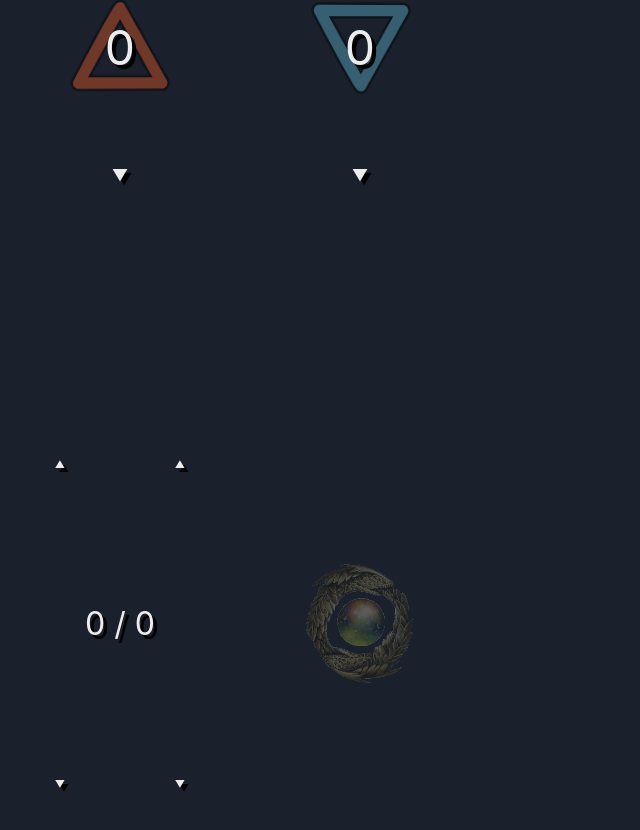
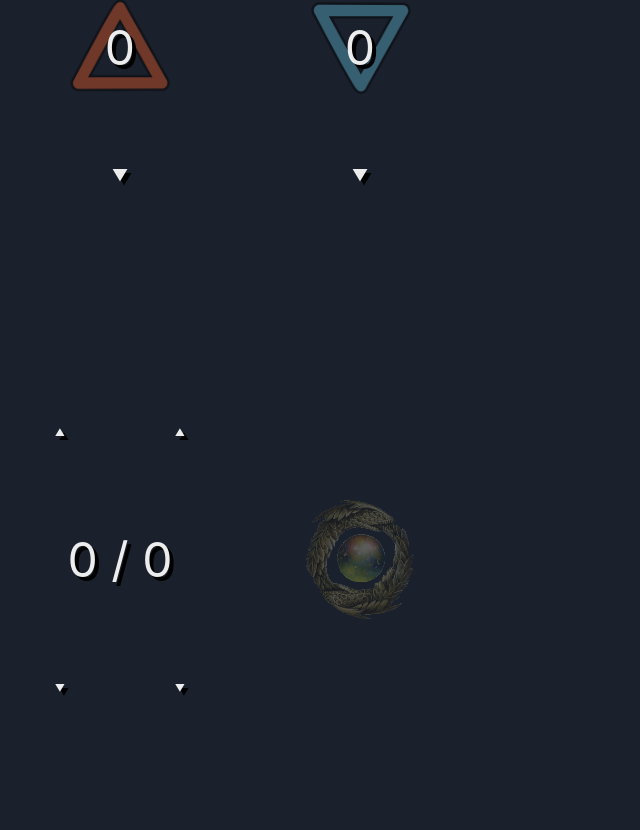
Before and after one commit to herbig/sorcery-counter, a React (Create React App) app: page / in a window 1280 px wide. Shown: the part 1232-2062 px from the top of the page, without its empty margins (0-640 px from the left). Built offline with nearby package versions, Linux system fonts and the light colour scheme.

Commit message:
logic fixes

```diff
--- a/src/components/Base.tsx
+++ b/src/components/Base.tsx
@@ -5,5 +5,5 @@ export const BaseButton = (props: ButtonProps) => (
 )
 
 export const BaseText = (props: TextProps) => (
-    <Text textShadow='4px 4px #000' pointerEvents='none' position='absolute' {...props} />
+    <Text fontSize='xxx-large' textShadow='4px 4px #000' pointerEvents='none' position='absolute' {...props} />
 )
--- a/src/components/Life.tsx
+++ b/src/components/Life.tsx
@@ -16,7 +16,7 @@ export const Life = (props: Props) => {
       <BaseButton bottom='50%' onClick={() => setAmount(amount === MAX_LIFE ? MAX_LIFE : amount + 1)}>▲</BaseButton>
       <BaseButton top='50%' onClick={() => setAmount(amount - 1 < 0 ? 0 : amount - 1)}>▼</BaseButton>
       <BaseText ms='0.8rem' mt='0.5rem' fontSize='large'>{props.title}</BaseText>
-      <BaseText fontSize='xxx-large' top={'50%'} left={'50%'} transform={'translate(-50%, -50%)'}>{amount}</BaseText>
+      <BaseText top={'50%'} left={'50%'} transform={'translate(-50%, -50%)'}>{amount}</BaseText>
     </Box>
   )
 }
--- a/src/components/Mana.tsx
+++ b/src/components/Mana.tsx
@@ -1,4 +1,4 @@
-import { Box, BoxProps } from "@chakra-ui/react";
+import { Box, BoxProps, Center } from "@chakra-ui/react";
 import { useState } from "react";
 import { BaseButton, BaseText } from "./Base";
 
@@ -6,12 +6,14 @@ export const Mana = (props: BoxProps) => {
     const [current, setCurrent] = useState<number>(0);
     const [max, setMax] = useState<number>(0);
     return (
-      <Box {...props} position={'relative'} h='50vw'>
-        <BaseButton fontSize='x-small' w='50%' bottom='50%' onClick={() => setCurrent(current + 1 > max ? max : current + 1)}>▲</BaseButton>
+      <Box {...props} position={'relative'} h='40vw'>
+        <BaseButton fontSize='x-small' w='50%' bottom='50%' onClick={() => setCurrent(current + 1)}>▲</BaseButton>
         <BaseButton fontSize='x-small' w='50%' top='50%' onClick={() => setCurrent(current - 1 < 0 ? max : current - 1)}>▼</BaseButton>
         <BaseButton fontSize='x-small' w='50%' bottom='50%' left='50%' onClick={() => {setMax(max + 1); setCurrent(current + 1)}}>▲</BaseButton>
         <BaseButton fontSize='x-small' w='50%' top='50%' left='50%' onClick={() => setMax(max - 1 < 0 ? 0 : max - 1)}>▼</BaseButton>
-        <BaseText fontSize='xx-large' top={'50%'} left={'50%'} transform={'translate(-50%, -50%)'}>{current} / {max}</BaseText>
+        <Center h='100%'>
+          <BaseText>{current} / {max}</BaseText>
+        </Center>
       </Box>
     )
 }
--- a/src/components/PStone.tsx
+++ b/src/components/PStone.tsx
@@ -5,8 +5,8 @@ import pstone from "../assets/pstone.png";
 export const PStone = (props: BoxProps) => {
     const [isChecked, setChecked] = useState<boolean>(false);
     return (
-      <Box {...props} position={'relative'} h='50vw' onClick={() => setChecked(!isChecked)}>
-        <Image src={pstone} opacity={isChecked ? '100%' : '30%'} position={'absolute'} w='50%' top={'50%'} left={'50%'} transform={'translate(-50%, -50%)'} />
+      <Box {...props} position={'relative'} h='40vw' onClick={() => setChecked(!isChecked)}>
+        <Image src={pstone} opacity={isChecked ? '90%' : '30%'} position={'absolute'} w='50%' top={'50%'} left={'50%'} transform={'translate(-50%, -50%)'} />
       </Box>
     )
 }
--- a/src/components/Threshold.tsx
+++ b/src/components/Threshold.tsx
@@ -39,7 +39,7 @@ export const Threshold = (props: Props) => {
         <Image pointerEvents='none' src={icon} position={'absolute'} w='50%' opacity={'40%'} top={'50%'} left={'50%'} transform={'translate(-50%, -50%)'} />
         <BaseButton bottom={'50%'} onClick={() => setAmount(amount + 1)}>▲</BaseButton>
         <BaseButton top='50%' onClick={() => setAmount(amount === 0 ? 0 : amount - 1)}>▼</BaseButton>
-        <BaseText fontSize='xxx-large' top={'50%'} left={'50%'} transform={'translate(-50%, -50%)'}>{amount}</BaseText>
+        <BaseText top={'50%'} left={'50%'} transform={'translate(-50%, -50%)'}>{amount}</BaseText>
       </Box>
     )
 }
```
